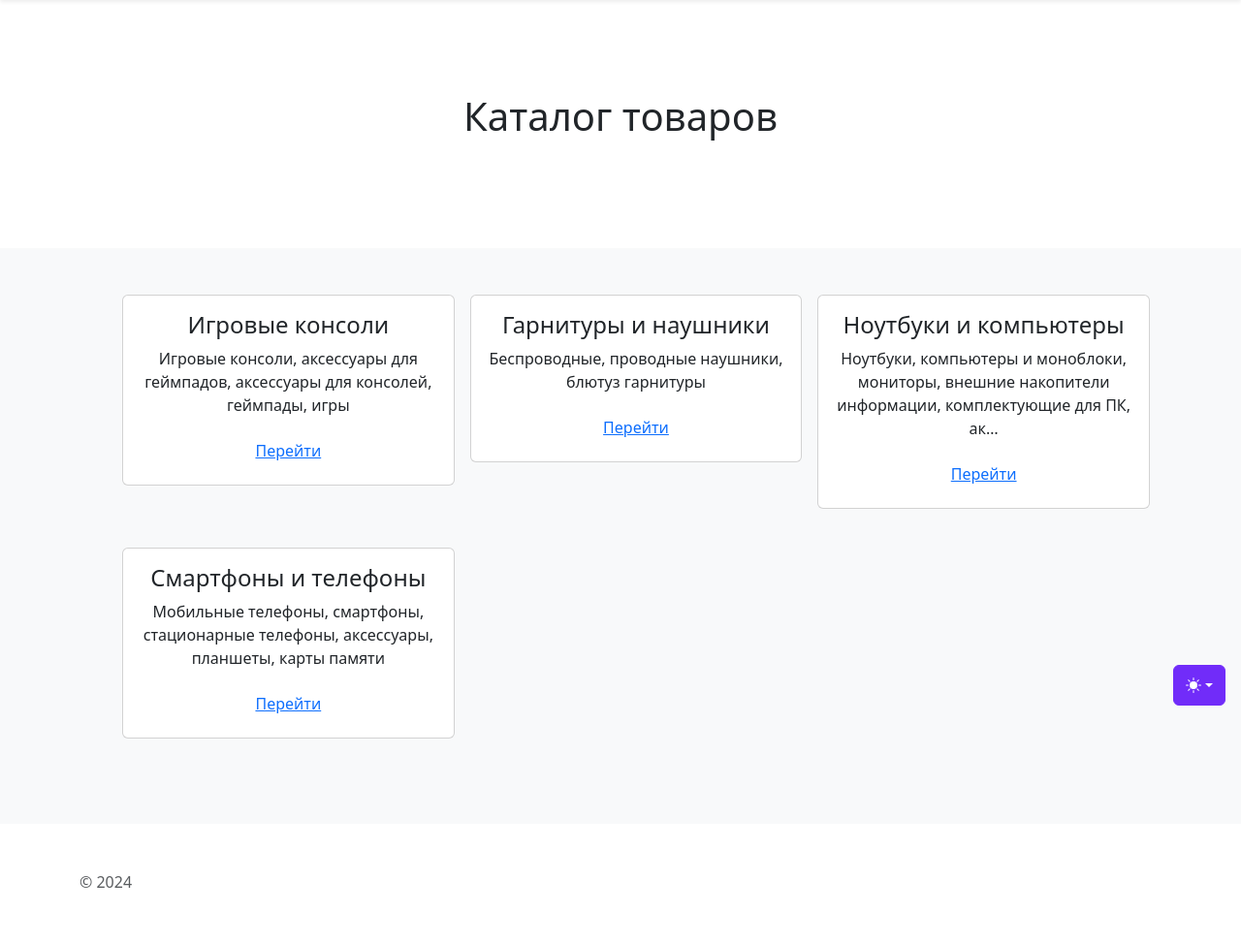
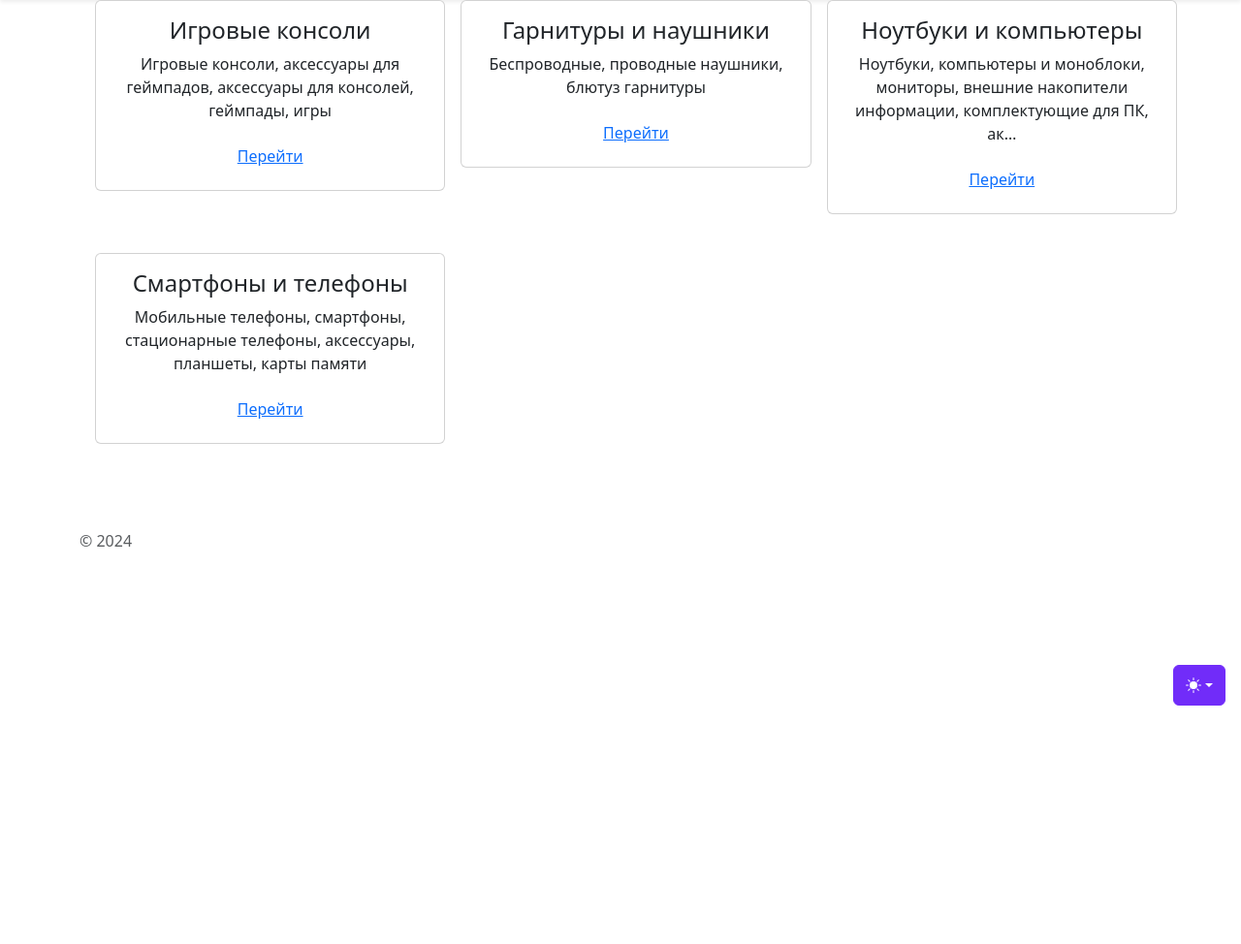
Before and after one commit to vlad-prist/hw_19.2_django, a Django app: page / in a window 1280 px wide. Shown: the part 56-1030 px from the top of the page at 97% size. After the commit the page ends 784 px from the top, so only its background shows below. Run offline with Django 5.2, Linux system fonts and the light colour scheme; data comes from the database, SQL or seed files in the repository.

Commit message:
Изменение в отображении заголовка страницы

```diff
--- a/catalog/templates/catalog/base.html
+++ b/catalog/templates/catalog/base.html
@@ -178,21 +178,9 @@
 
 <main>
 
-    <section class="py-5 text-center container">
-        <div class="row py-lg-5">
-            <div class="col-lg-6 col-md-8 mx-auto">
-                <h1 class="font-weight-bold">{{ title }}</h1>
-                <p class="lead text-body-secondary"></p>
-            </div>
-        </div>
-    </section>
+{% block content %}
+{% endblock %}
 
-    <div class="album py-5 bg-body-tertiary">
-        <div class="container">
-            {% block content %}
-            {% endblock %}
-        </div>
-    </div>
 
 </main>
 
```
